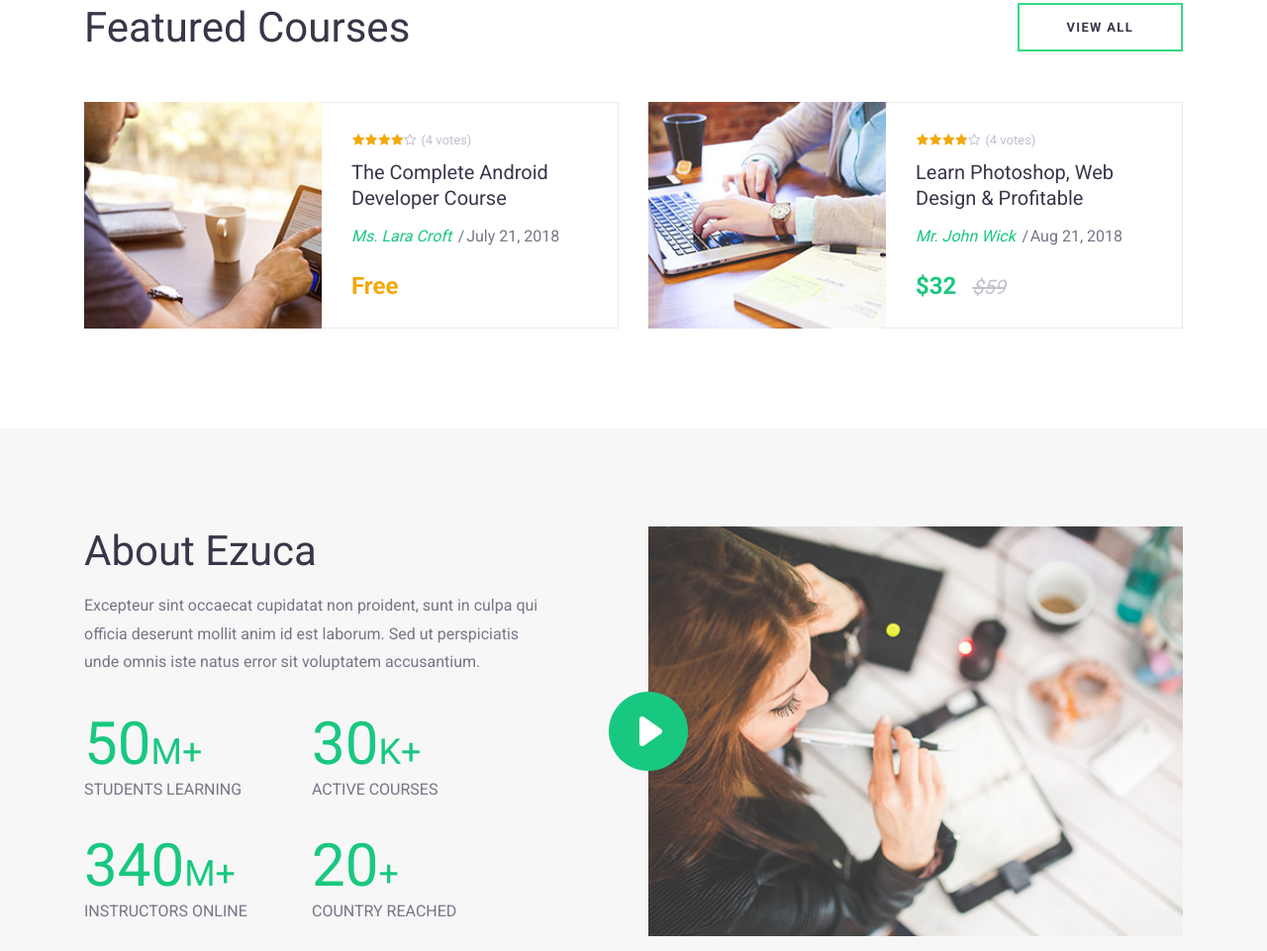
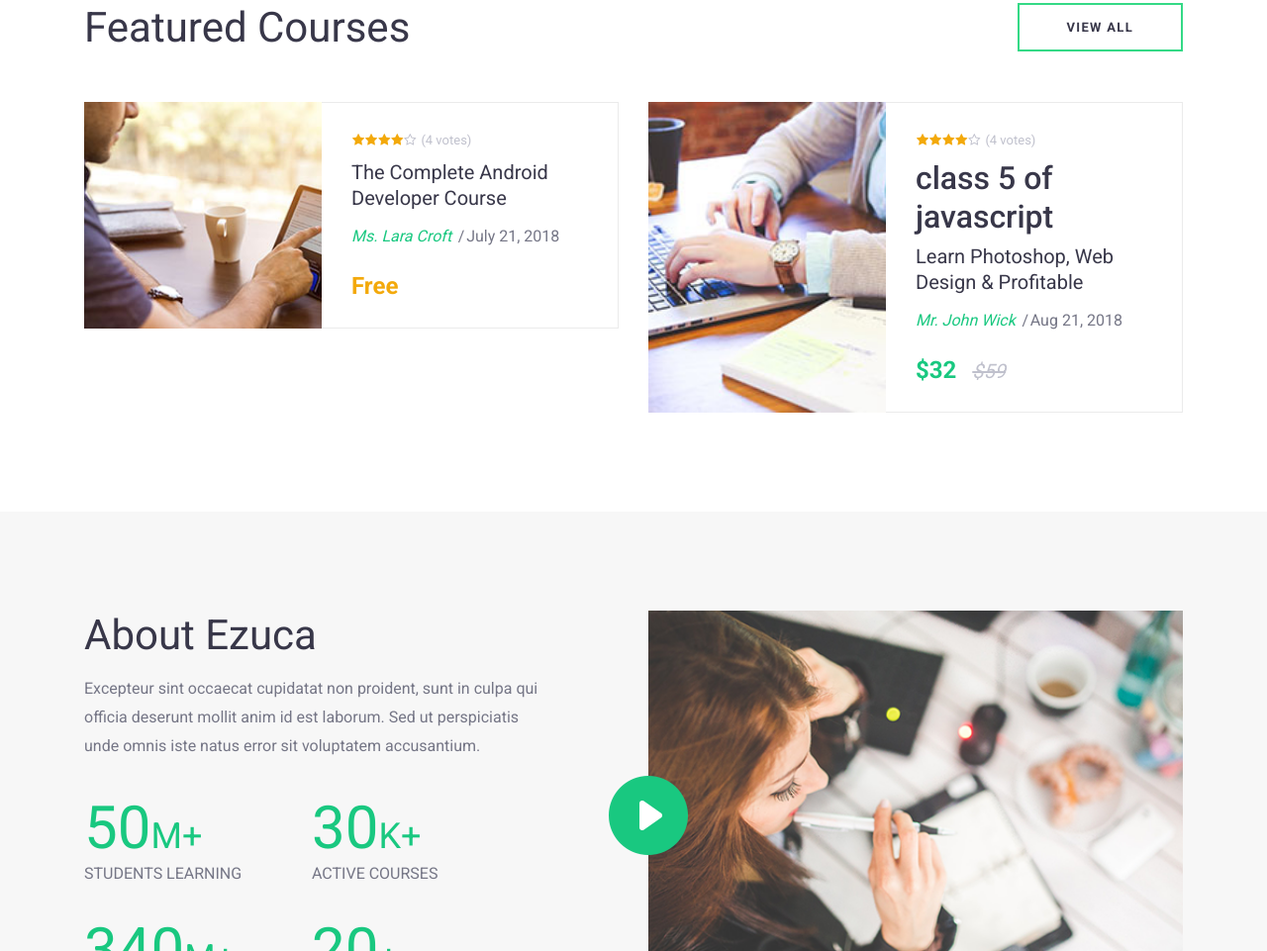
Before and after one commit to Muhammad-Ahmed30/JMS-Assignment-1, a plain HTML site: page index.html in a window 1280 px wide. Shown: the part 1294-2255 px from the top of the page at 99% size. Drawn offline with nearby package versions, Linux system fonts and the light colour scheme.

Commit message:
ASSIGNMENT2

```diff
--- a/index.html
+++ b/index.html
@@ -262,7 +262,7 @@
 
                                     <span class="course-ratings-count">(4 votes)</span>
                                 </div><!-- .course-ratings -->
-
+      <h2>class 5 of javascript </h2>
                                 <h2 class="entry-title"><a href="#">Learn Photoshop, Web Design & Profitable</a></h2>
 
                                 <div class="entry-meta flex flex-wrap align-items-center">
```
